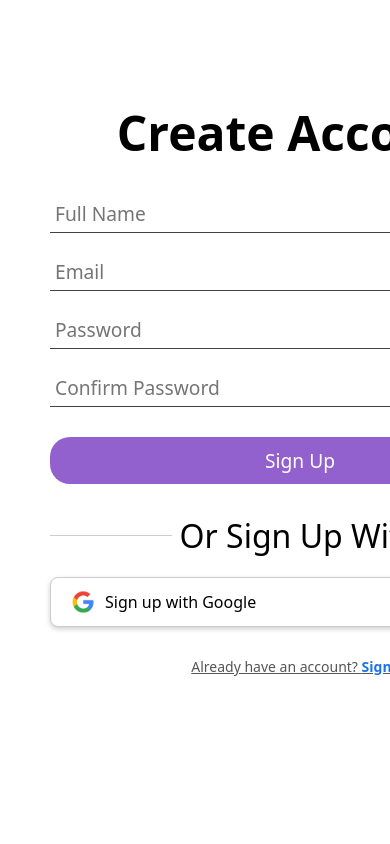
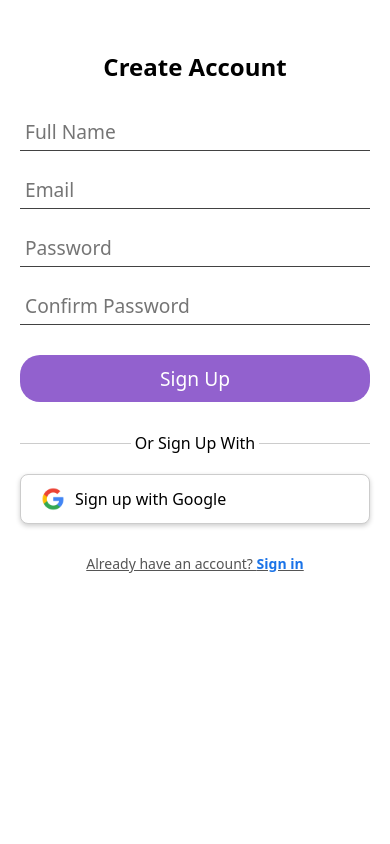
Before and after one commit to jitendra-ky/dragonfly, a Django app: page /signup/ in a window 390 px wide; the page is wider, and only the part inside the window is pictured. Run offline with Django 5.2, Linux system fonts and the light colour scheme.

Commit message:
style: adjust responsive design for signbox in home.css.

```diff
--- a/static/styles/home.css
+++ b/static/styles/home.css
@@ -517,7 +517,7 @@
 
 @media (max-width: 1024px) {
   .signbox {
-    width: 600px;
+    width: 500px;
     background-color: white;
     .signbox-left {
       display: none;
@@ -529,19 +529,24 @@
   }
 }
 
-@media (max-width: 650px) {
+@media (max-width: 510px) {
   .signbox {
-    text-align: center;
+    width: 100%;
+    margin: auto;
     border: none;
     box-shadow: none;
     height: 100vh;
-    font-size: 2rem;
-  }
-  .signbox-right {
-    border: none;
+    .signbox-right {
+      padding: 50px 20px;
+      border: none;
 
-    input {
-      font-size: 5rem;
+      h2 {
+        text-align: center;
+      }
+
+      input {
+        font-size: 5rem;
+      }
     }
   }
 }
```
